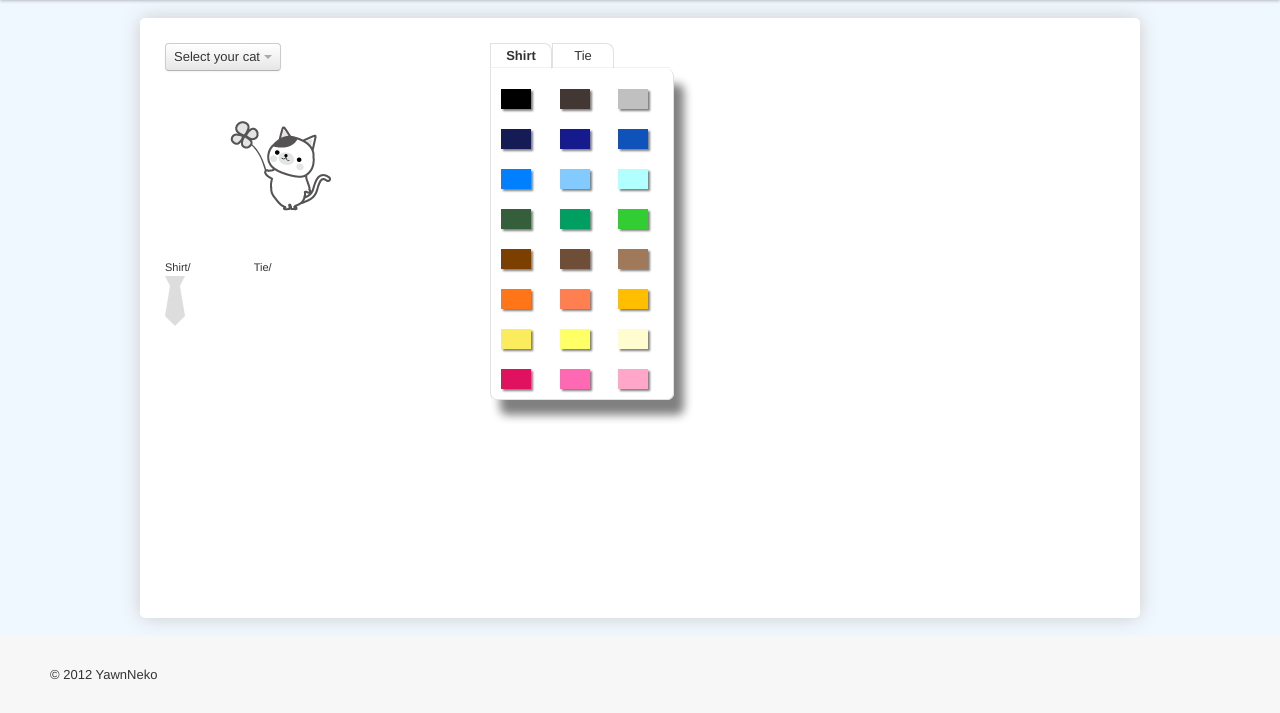
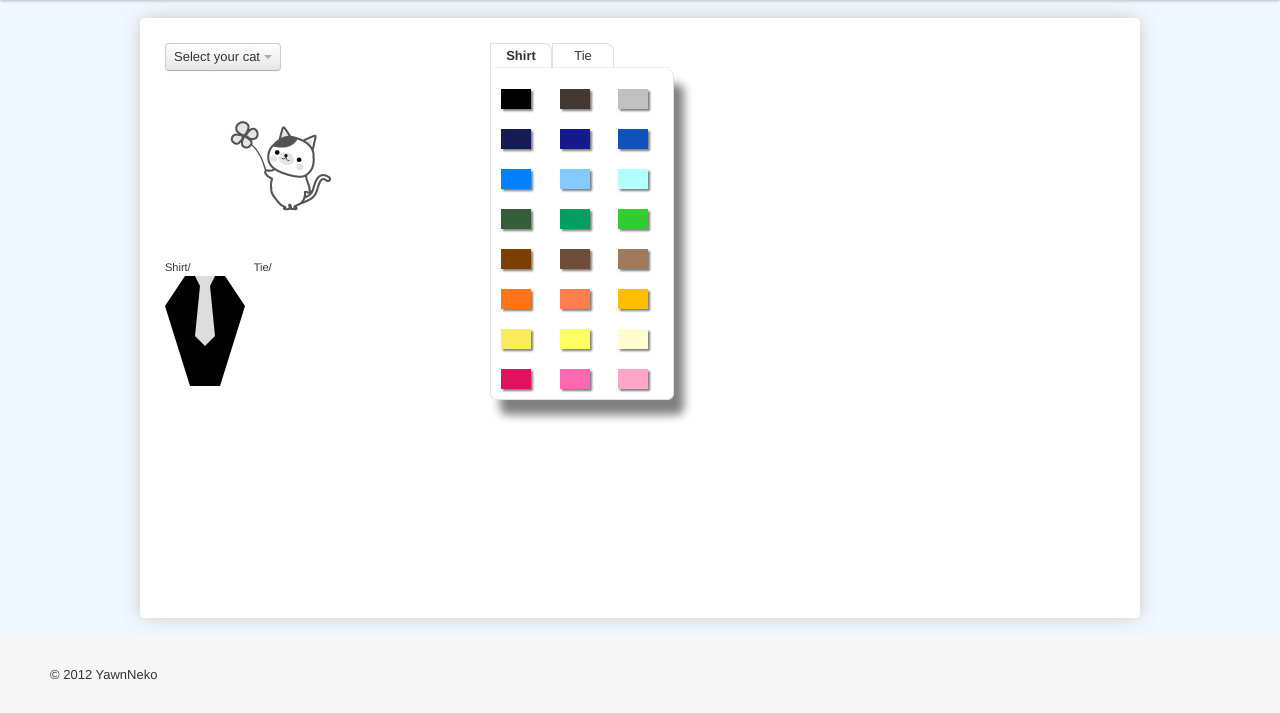
Before and after one commit to ShulliDrake/cattiecolor-jqm, a Django app: page /neko/ in a window 1280 px wide. Shown: the part 36-749 px from the top of the page. Run offline with Django 3.2, Linux system fonts and the light colour scheme; some libraries are stand-ins or nearby versions.

Commit message:
Added shirt shape as well!

```diff
--- a/mysite/neko/static/css/home.css
+++ b/mysite/neko/static/css/home.css
@@ -36,12 +36,15 @@ header {}
 #catphoto .cat3 { background:url('/static/images/cat3.gif') no-repeat center; }
 #catphoto .cat4 { background:url('/static/images/cat4.gif') no-repeat center; }
 
-/* Tie Shape */
-#tie_block { position:relative; }
-#tie_block span { position:absolute; border-style:solid; }
+/* Shirt & Tie */
+#shirt_block, #tie_block { position:relative; }
+#shirt_block span, #tie_block span { position:absolute; border-style:solid; }
+#shirt_block .shirt_top { width:40px; border-width:0 20px 30px 20px; border-color:#000 transparent; }
+#shirt_block .shirt_bottom { top:30px; width:30px; border-width:80px 25px 0 25px; border-color:#000 transparent; }
+#tie_block { left:30px; }
 #tie_block .tie_top { width:10px; border-width:10px 5px 0 5px; border-color:#ddd transparent transparent transparent; }
-#tie_block .tie_center { width:10px; height:10px; border-width:0 5px 30px 5px; border-color:transparent transparent #ddd transparent; }
-#tie_block .tie_bottom { top:40px; border-width:10px 10px 0 10px; border-color:#ddd transparent transparent transparent; }
+#tie_block .tie_center { width:10px; height:10px; border-width:0 5px 50px 5px; border-color:transparent transparent #ddd transparent; }
+#tie_block .tie_bottom { top:60px; border-width:10px 10px 0 10px; border-color:#ddd transparent transparent transparent; }
 
 /* Color Labels */
 .cat .color_label { font-size:11px; }
--- a/mysite/neko/static/js/neko.js
+++ b/mysite/neko/static/js/neko.js
@@ -25,7 +25,7 @@ NK.models.tabsModel = Backbone.Model.extend({
     defaults: {
         currentTab: 'shirt',  // shirt or tie
         currentCat: null,
-        shirtColor: '#fff',
+        shirtColor: '#000',
         tieColor: '#fff',
         previewColor: '#fff',
         previewColorName: '',
@@ -83,11 +83,15 @@ NK.views.colorTable = Backbone.View.extend({
         }
     },
 
+    // shirt color is clicked
     updateShirtColor: function() {
         var newColor = this.model.get('shirtColor');
         var bgSelector = this.model.get('catSelector');
         $(bgSelector.shirt, '#catphoto').css('background-color', newColor);
         $(bgSelector.shirt, '.color_label').text(this.model.get('previewColorName'));
+
+        $('#shirt_block .shirt_top').css('border-color', 'transparent transparent ' + newColor + ' transparent')
+        $('#shirt_block .shirt_bottom').css('border-color', newColor + ' transparent transparent')
     },
 
     updateTieColor: function() {
@@ -110,6 +114,9 @@ NK.views.colorTable = Backbone.View.extend({
             // change tie color
             $('#tie_block .tie_top, #tie_block .tie_bottom').css('border-color', this.model.get('previewColor') + ' transparent transparent transparent')
             $('#tie_block .tie_center').css('border-color', 'transparent transparent ' + this.model.get('previewColor') + ' transparent')
+        } else {
+            $('#shirt_block .shirt_top').css('border-color', 'transparent transparent ' + this.model.get('previewColor') + ' transparent')
+            $('#shirt_block .shirt_bottom').css('border-color', this.model.get('previewColor') + ' transparent transparent transparent')
         }
     },
 
@@ -146,9 +153,15 @@ NK.views.colorTable = Backbone.View.extend({
         var bgSelector = this.model.get('catSelector');
 
         $('#catphoto span.shirt').css('background-color', this.model.get('shirtColor'));
+
+//TODO: update color label
 //        $(bgSelector.shirt, '.color_label').html('');
 //        $(bgSelector.shirt, '.color_label').html(this.model.get('previewColorName'));
 //        $(bgSelector.tie, '.color_label').html('');
+
+        // reset shirt color
+        $('#shirt_block .shirt_top').css('border-color', 'transparent transparent ' + this.model.get('shirtColor') + ' transparent')
+        $('#shirt_block .shirt_bottom').css('border-color', this.model.get('shirtColor') + ' transparent transparent')
         // reset tie color
         $('#tie_block .tie_top, #tie_block .tie_bottom').css('border-color', this.model.get('tieColor') + ' transparent transparent')
         $('#tie_block .tie_center').css('border-color', 'transparent transparent ' + this.model.get('tieColor') + ' transparent')
--- a/mysite/neko/templates/home.html
+++ b/mysite/neko/templates/home.html
@@ -25,6 +25,10 @@
       <span class="shirt cat1"></span>
     </div>
     <div class="color_label">Shirt/<span class="shirt"></span>&nbsp;Tie/<span class="tie"></span></div>
+    <div id="shirt_block">
+      <span class="shirt_top"></span>
+      <span class="shirt_bottom"></span>
+    </div>
     <div id="tie_block">
       <span class="tie_top"></span>
       <span class="tie_center"></span>
```
